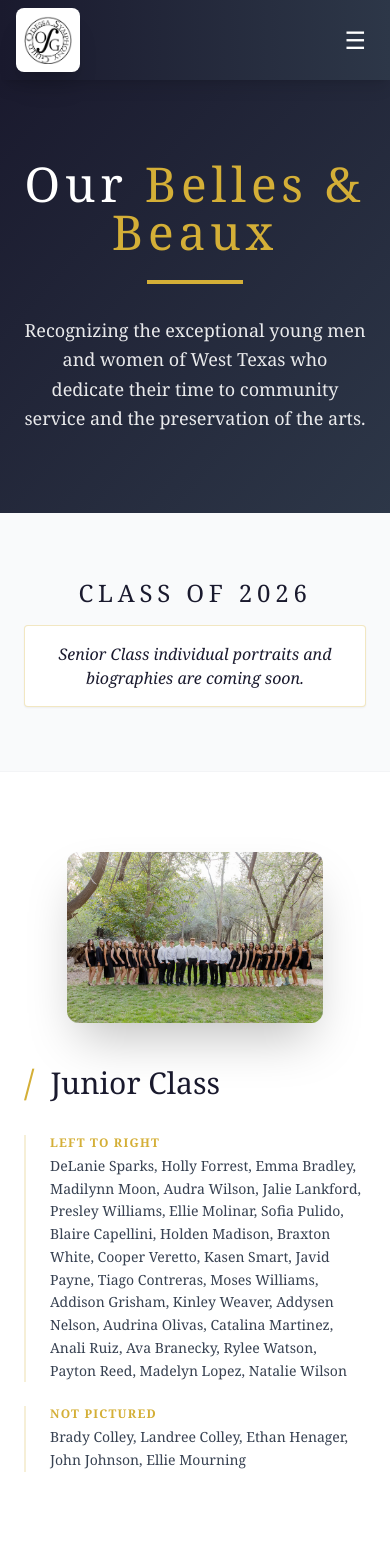
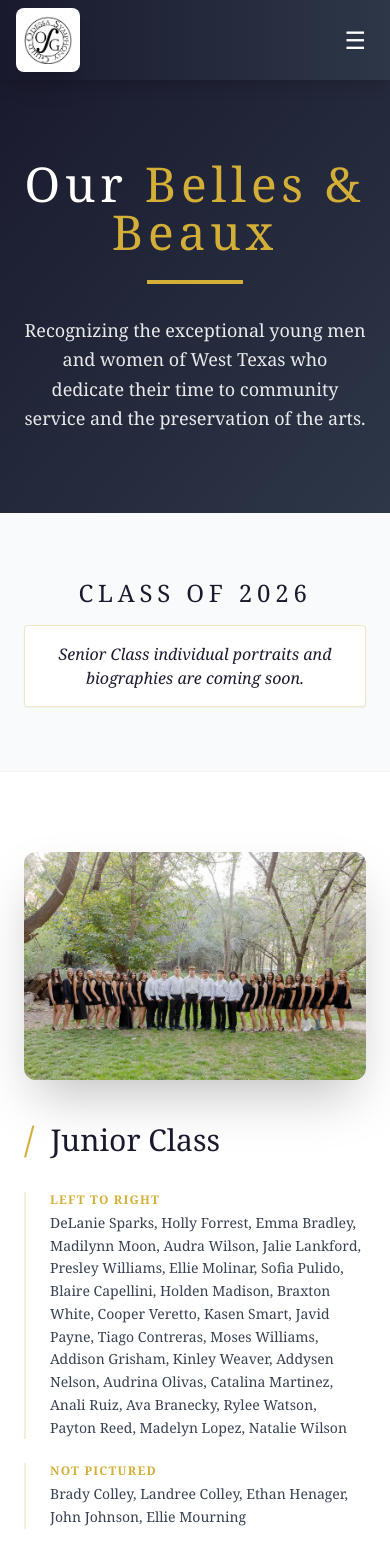
Before and after one commit to boonewh/odessasymphonyguild, a Next.js app: page /belles-beaux in a window 390 px wide. Shown: the top 1568 px of the page. Built offline with nearby package versions, Linux system fonts and the light colour scheme.

Commit message:
mobile adjustments

```diff
--- a/app/belles-beaux/page.tsx
+++ b/app/belles-beaux/page.tsx
@@ -71,7 +71,7 @@ export default function BellesBeaux() {
           {classes.map((item, index) => (
             <div key={index} className="flex flex-col gap-10">
               {/* Image Container */}
-              <div className="relative w-3/4 mx-auto rounded-xl overflow-hidden shadow-2xl bg-gray-200">
+              <div className="relative w-full md:w-3/4 mx-auto rounded-xl overflow-hidden shadow-2xl bg-gray-200">
                 <Image
                   src={item.image}
                   alt={item.title}
--- a/components/Header.tsx
+++ b/components/Header.tsx
@@ -12,7 +12,7 @@ export default function Header() {
         <div className="flex items-center justify-between h-20">
           {/* Logo */}
           <div className="flex items-center gap-4">
-            <div className="w-16 h-16 bg-white rounded-lg shadow-xl p-2 hover:scale-105 transition-transform">
+            <a href="/" className="w-16 h-16 bg-white rounded-lg shadow-xl p-2 hover:scale-105 transition-transform">
               <Image
                 src="/images/osg-logo.png"
                 alt="Odessa Symphony Guild Logo"
@@ -20,7 +20,7 @@ export default function Header() {
                 height={64}
                 className="w-full h-full object-contain"
               />
-            </div>
+            </a>
             <a href="/" className="hidden md:block text-sm font-light tracking-[0.2em] uppercase hover:text-[#d4af37] transition-colors">
               Odessa <span className="text-[#d4af37]">Symphony Guild</span>
             </a>
```
